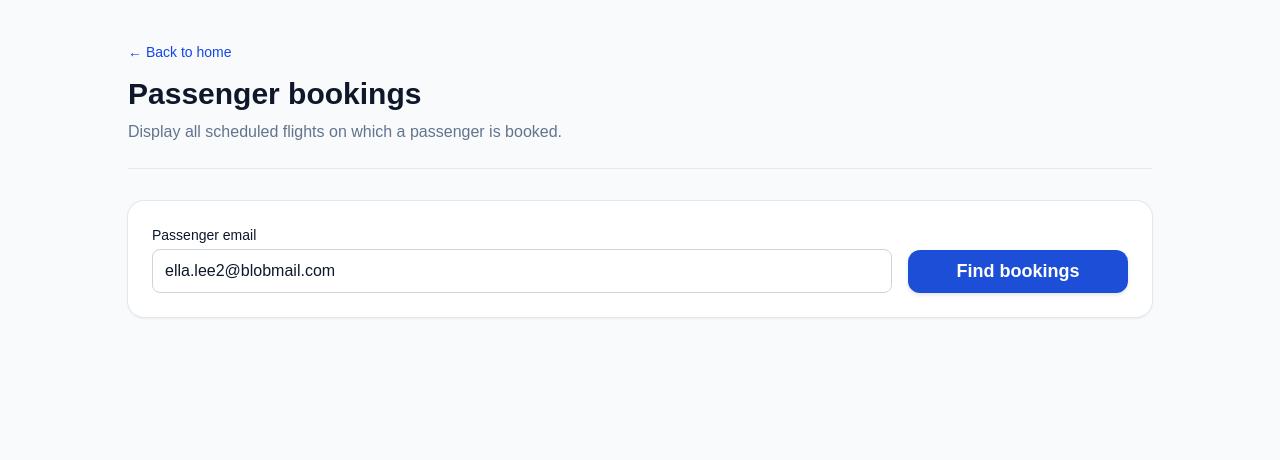
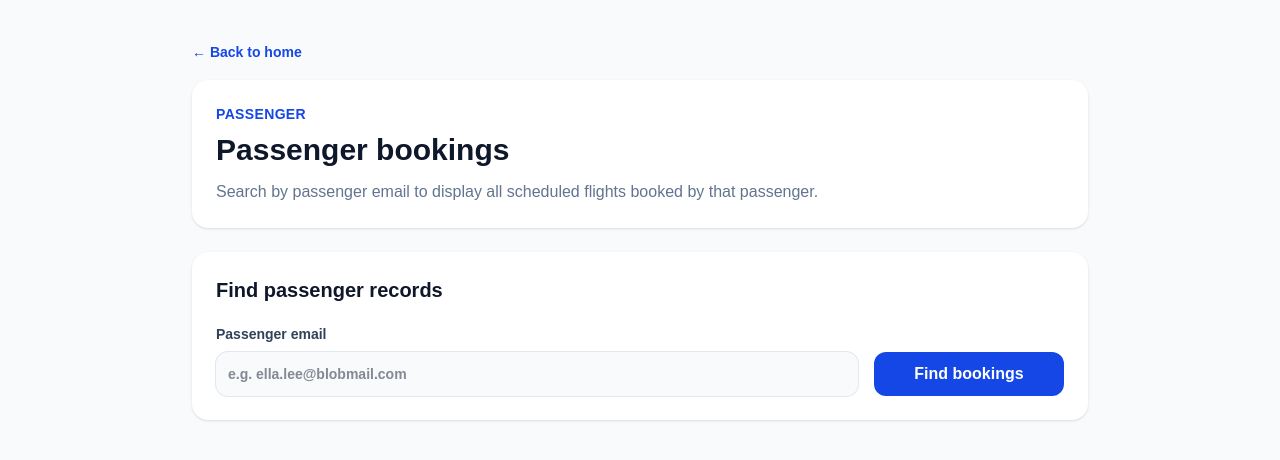
Before and after one commit to a15634962227-png/dairy-flat-airline, a Next.js app: page /passenger in a window 1280 px wide. Shown: the top 460 px of the page. Built offline with nearby package versions, Linux system fonts and the light colour scheme.

Commit message:
improve passenger bookings page ui

```diff
--- a/app/passenger/page.tsx
+++ b/app/passenger/page.tsx
@@ -54,7 +54,7 @@ function formatDateTime(value: string, airportCode: string) {
 }
 
 export default function PassengerPage() {
-    const [email, setEmail] = useState("ella.lee2@blobmail.com");
+  const [email, setEmail] = useState("");
   const [results, setResults] = useState<PassengerBookingResult[]>([]);
   const [message, setMessage] = useState("");
   const [loading, setLoading] = useState(false);
@@ -94,33 +94,42 @@ export default function PassengerPage() {
 
   return (
     <main className="min-h-screen bg-slate-50 px-6 py-10 text-slate-900">
-            <div className="mx-auto max-w-5xl">
-                <a href="/" className="text-sm font-medium text-blue-700">
+      <div className="mx-auto max-w-4xl">
+        <a href="/" className="text-sm font-bold text-blue-700">
           ← Back to home
         </a>
 
-                <header className="mt-3 border-b border-slate-200 pb-6">
-                    <h1 className="text-3xl font-bold">Passenger bookings</h1>
-                    <p className="mt-2 text-slate-500">
-                        Display all scheduled flights on which a passenger is booked.
+        <header className="mt-4 rounded-2xl bg-white p-6 shadow-sm">
+          <p className="text-sm font-bold uppercase tracking-wide text-blue-700">
+            Passenger
+          </p>
+
+          <h1 className="mt-2 text-3xl font-bold">Passenger bookings</h1>
+
+          <p className="mt-3 text-slate-500">
+            Search by passenger email to display all scheduled flights booked by
+            that passenger.
           </p>
         </header>
 
-                <section className="mt-8 rounded-2xl bg-white p-6 shadow-sm ring-1 ring-slate-200">
+        <section className="mt-6 rounded-2xl bg-white p-6 shadow-sm">
+          <h2 className="mb-5 text-xl font-bold">Find passenger records</h2>
+
           <form
             onSubmit={handleSearch}
             className="flex flex-col gap-4 md:flex-row md:items-end"
           >
             <label className="flex-1">
-                            <span className="mb-1 block text-sm font-medium">
+              <span className="mb-2 block text-sm font-semibold text-slate-700">
                 Passenger email
               </span>
+
               <input
                 type="email"
                 value={email}
                 onChange={(e) => setEmail(e.target.value)}
-                                placeholder="e.g. ella.lee2@blobmail.com"
-                                className="h-11 w-full rounded-lg border border-slate-300 px-3"
+                placeholder="e.g. ella.lee@blobmail.com"
+                className="h-11 w-full rounded-xl bg-slate-50 px-3 text-sm font-semibold text-slate-900 outline-none ring-1 ring-slate-200 focus:bg-white focus:ring-2 focus:ring-blue-600"
                 required
               />
             </label>
@@ -128,23 +137,7 @@ export default function PassengerPage() {
             <button
               type="submit"
               disabled={loading}
-                            style={{
-                                display: "inline-flex",
-                                height: "43px",
-                                minWidth: "220px",
-                                alignItems: "center",
-                                justifyContent: "center",
-                                borderRadius: "12px",
-                                border: "none",
-                                backgroundColor: "#1d4ed8",
-                                color: "#ffffff",
-                                paddingLeft: "32px",
-                                paddingRight: "32px",
-                                fontSize: "18px",
-                                fontWeight: 700,
-                                boxShadow: "0 2px 4px rgba(15, 23, 42, 0.12)",
-                                cursor: loading ? "not-allowed" : "pointer",
-                            }}
+              className="h-11 rounded-xl bg-blue-700 px-8 font-bold text-white hover:bg-blue-800 disabled:bg-slate-400 md:min-w-[190px]"
             >
               {loading ? "Searching..." : "Find bookings"}
             </button>
@@ -152,50 +145,87 @@ export default function PassengerPage() {
         </section>
 
         {message && (
-                    <div className="mt-6 rounded-xl border border-amber-200 bg-amber-50 p-4 text-amber-800">
+          <div className="mt-6 rounded-xl bg-amber-50 p-4 text-sm font-semibold text-amber-800">
             {message}
           </div>
         )}
 
-                <section className="mt-8 space-y-4">
+        {results.length > 0 && (
+          <section className="mt-8">
+            <div className="mb-4 flex items-end justify-between">
+              <div>
+                <p className="text-sm font-bold uppercase tracking-wide text-blue-700">
+                  Search results
+                </p>
+                <h2 className="mt-1 text-2xl font-bold">Booked flights</h2>
+              </div>
+
+              <p className="text-sm font-semibold text-slate-500">
+                {results.length} booking{results.length === 1 ? "" : "s"}
+              </p>
+            </div>
+
+            <div className="space-y-4">
               {results.map(({ booking, schedule }) => (
                 <article
                   key={booking.bookingReference}
-                            className="rounded-2xl bg-white p-6 shadow-sm ring-1 ring-slate-200"
+                  className="rounded-2xl bg-white p-6 shadow-sm"
                 >
-                            <div className="flex flex-col gap-4 md:flex-row md:items-start md:justify-between">
+                  <div className="flex flex-col gap-5 md:flex-row md:items-start md:justify-between">
                     <div>
-                                    <p className="text-sm font-semibold uppercase tracking-wide text-blue-700">
+                      <p className="text-sm font-bold uppercase tracking-wide text-blue-700">
                         Booking {booking.bookingReference}
                       </p>
 
-                                    <h2 className="mt-2 text-2xl font-bold">
+                      <div className="mt-3 flex flex-wrap items-center gap-3">
+                        <h3 className="text-2xl font-bold">
                           {schedule.flightNumber}
-                                    </h2>
+                        </h3>
 
-                                    <p className="mt-2 text-lg font-semibold">
+                        <span className="rounded-full bg-blue-50 px-3 py-1 text-sm font-semibold text-blue-700">
+                          {schedule.aircraft.model}
+                        </span>
+                      </div>
+
+                      <p className="mt-3 text-lg font-semibold">
                         {schedule.originAirportName} →{" "}
                         {schedule.destinationAirportName}
                       </p>
 
-                                    <p className="mt-3 text-sm text-slate-500">
-                                        Depart:{" "}
-                                        {formatDateTime(schedule.departureTime, schedule.origin)}
+                      <div className="mt-4 space-y-1 text-sm text-slate-500">
+                        <p>
+                          <span className="font-semibold text-slate-800">
+                            Depart:
+                          </span>{" "}
+                          {formatDateTime(
+                            schedule.departureTime,
+                            schedule.origin
+                          )}
                         </p>
 
-                                    <p className="text-sm text-slate-500">
-                                        Arrive:{" "}
-                                        {formatDateTime(schedule.arrivalTime, schedule.destination)}
+                        <p>
+                          <span className="font-semibold text-slate-800">
+                            Arrive:
+                          </span>{" "}
+                          {formatDateTime(
+                            schedule.arrivalTime,
+                            schedule.destination
+                          )}
                         </p>
 
-                                    <p className="mt-3 text-sm text-slate-500">
-                                        Aircraft: {schedule.aircraft.model}
+                        <p>
+                          <span className="font-semibold text-slate-800">
+                            Aircraft:
+                          </span>{" "}
+                          {schedule.aircraft.model}
                         </p>
                       </div>
+                    </div>
 
-                                <div className="text-left md:text-right">
+                    <div className="min-w-[170px] rounded-2xl bg-slate-50 p-4 text-left md:text-right">
                       <span
-                                        className={`inline-flex h-9 items-center rounded-full px-4 text-sm font-semibold ${booking.status === "confirmed"
+                        className={`inline-flex rounded-full px-4 py-2 text-sm font-bold capitalize ${
+                          booking.status === "confirmed"
                             ? "bg-green-50 text-green-700"
                             : "bg-slate-100 text-slate-600"
                         }`}
@@ -207,7 +237,7 @@ export default function PassengerPage() {
                         Seats: {booking.seats}
                       </p>
 
-                                    <p className="text-lg font-bold">
+                      <p className="mt-1 text-2xl font-bold">
                         NZD ${booking.totalPrice}
                       </p>
                     </div>
@@ -216,21 +246,23 @@ export default function PassengerPage() {
                   <div className="mt-6 flex flex-wrap gap-3">
                     <a
                       href={`/invoice/${booking.bookingReference}`}
-                                    className="inline-flex h-12 min-w-[150px] items-center justify-center rounded-lg border border-slate-300 bg-white px-5 text-base font-semibold text-slate-800 hover:bg-slate-50"
+                      className="inline-flex h-11 min-w-[140px] items-center justify-center rounded-xl bg-slate-100 px-5 text-sm font-bold text-slate-700 hover:bg-slate-200"
                     >
                       View invoice
                     </a>
 
                     <a
                       href={`/manage?reference=${booking.bookingReference}`}
-                                    className="inline-flex h-12 min-w-[150px] items-center justify-center rounded-lg bg-blue-700 px-5 text-base font-semibold text-white hover:bg-blue-800"
+                      className="inline-flex h-11 min-w-[140px] items-center justify-center rounded-xl bg-blue-700 px-5 text-sm font-bold text-white hover:bg-blue-800"
                     >
                       Manage
                     </a>
                   </div>
                 </article>
               ))}
+            </div>
           </section>
+        )}
       </div>
     </main>
   );
```
Lines whose indentation alone changed are shown as unchanged.
